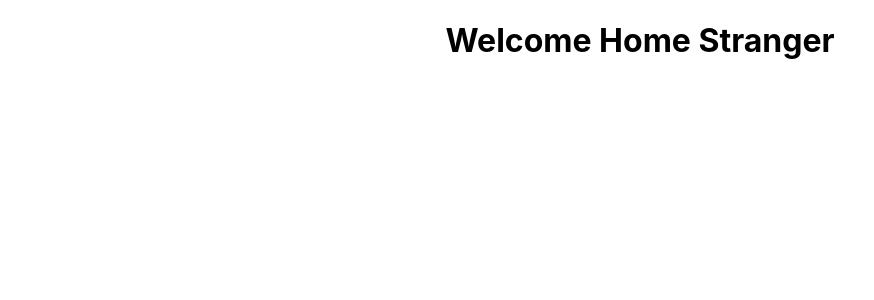
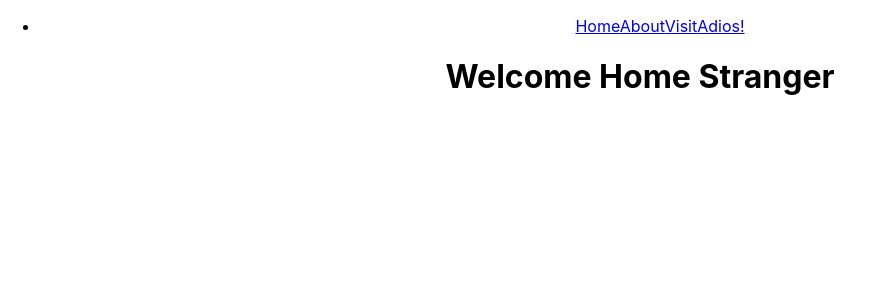
Before and after one commit to Jane-Wandia/Simple-Router-app, a React (Create React App) app: page / in a window 1280 px wide. Shown: the top 300 px of the page, without its empty margins (0-874 px from the left). Built offline with nearby package versions, Linux system fonts and the light colour scheme.

Commit message:
created 4 links

```diff
--- a/src/App.js
+++ b/src/App.js
@@ -12,7 +12,14 @@ class App extends Component  {
   return (
     <Router>
     <div className="App">
-
+      <ul>
+        <li>
+      <Link to="/">Home</Link>
+      <Link to="/">About</Link>
+      <Link to="/">Visit</Link>
+      <Link to="/">Adios!</Link>
+      </li>
+  </ul>
 <Route path="/" exact strict render={
   ()=>{
     return ( <h1>Welcome Home Stranger</h1>)
```
